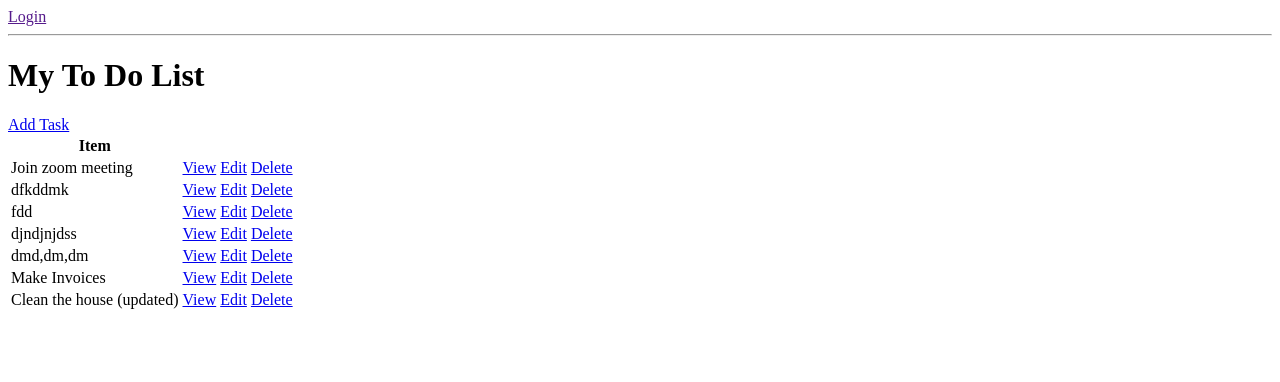
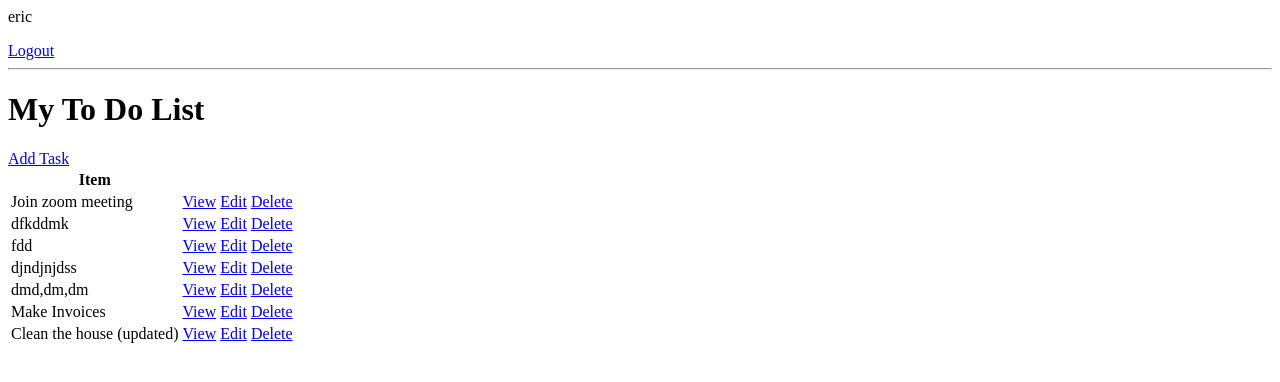
Before and after one commit to niyikomeyeeric/todo_list, a Django app: page / in a window 1280 px wide. Shown: the top 382 px of the page. Run offline with Django 3.2, Linux system fonts and the light colour scheme; a user stored in the database is signed in; data comes from the database, SQL or seed files in the repository; both versions use the stored data as it was after the commit.

Commit message:
added login and logout functionality and fixing errors

```diff
--- a/base/templates/base/task_list.html
+++ b/base/templates/base/task_list.html
@@ -1,9 +1,9 @@
 
-{% if request.user.is.authenticated %}
+{% if request.user.is_authenticated %}
     <p>{{request.user}}</p>
-    <a href="">Logout</a>
+    <a href="{% url 'logout' %}">Logout</a>
     {% else %}
-    <a href="">Login</a>
+    <a href="{% url 'login' %}">Login</a>
 {% endif %}
 
 <hr>
--- a/base/urls.py
+++ b/base/urls.py
@@ -1,8 +1,10 @@
 from django.urls import path
 from .views import  TaskList, TaskDetail, TaskCreate, TaskUpdate, DeleleView, CustomLoginView
+from django.contrib.auth.views import LogoutView
 
 urlpatterns = [
     path('login/', CustomLoginView.as_view(), name='login'),
+    path('logout/', LogoutView.as_view(next_page='login'), name='logout'),
     path('', TaskList.as_view(), name='tasks'),
     path('task/<int:pk>/', TaskDetail.as_view(), name='task'),
     path('task-create/', TaskCreate.as_view(), name='task-create'),
--- a/base/views.py
+++ b/base/views.py
@@ -5,6 +5,8 @@ from django.views.generic.edit import CreateView, UpdateView, DeleteView
 from django.urls import reverse_lazy
 
 from django.contrib.auth.views import LoginView
+
+from django.contrib.auth.mixins import LoginRequiredMixin
 
 from .models import Task
 
@@ -17,7 +19,7 @@ class CustomLoginView(LoginView):
     def get_success_url(self):
         return reverse_lazy('tasks')
 
-class TaskList(ListView):
+class TaskList(LoginRequiredMixin, ListView):
     model = Task
     context_object_name = 'tasks'
 
--- a/todo_list/settings.py
+++ b/todo_list/settings.py
@@ -114,6 +114,7 @@ USE_L10N = True
 
 USE_TZ = True
 
+LOGIN_URL = 'login'
 
 # Static files (CSS, JavaScript, Images)
 # https://docs.djangoproject.com/en/3.2/howto/static-files/
```
Also changed, not shown: db.sqlite3.
